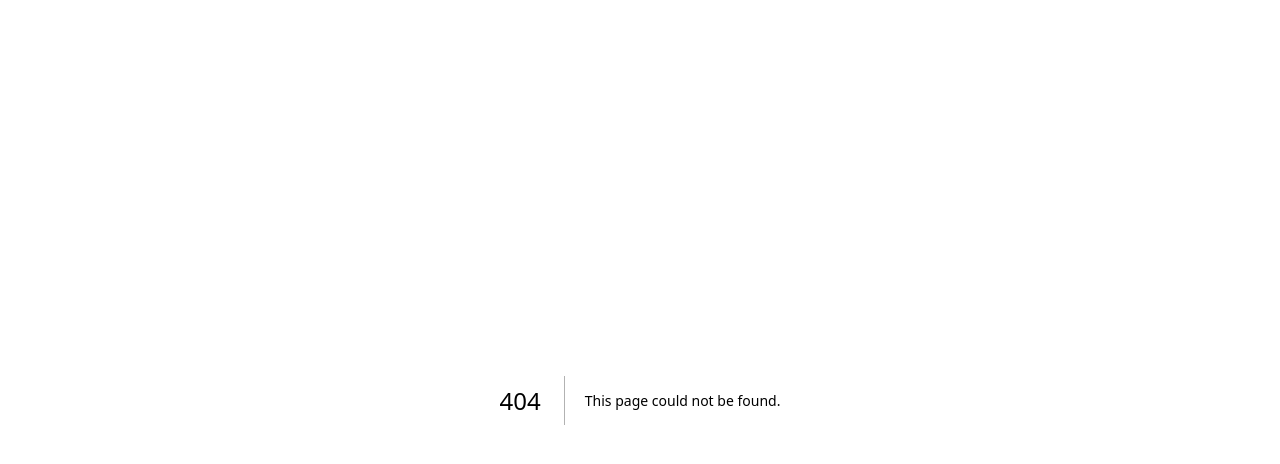
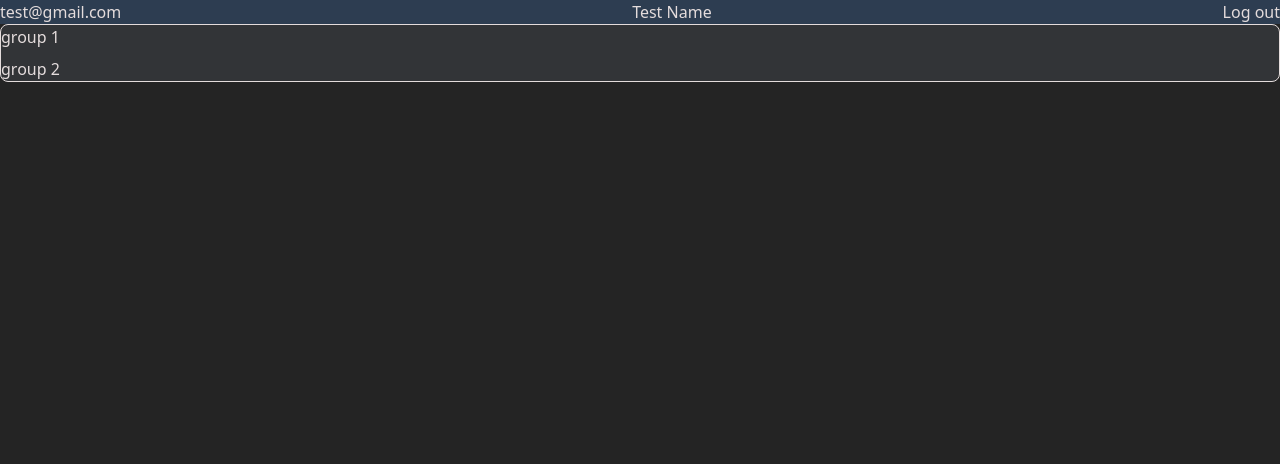
Before and after one commit to awprevite/shared-to-do, a Next.js app: page /user in a window 1280 px wide. Before the commit this address had no page. Shown: the top 464 px of the page. Built offline with nearby package versions, Linux system fonts and the light colour scheme.

Commit message:
Beginning front-end

```diff
--- /dev/null
+++ b/src/app/components/Header.tsx
@@ -0,0 +1,17 @@
+'user client';
+
+type HeaderProps = {
+  email: string;
+  groupName: string;
+}
+
+export default function Header ( {email, groupName}: HeaderProps) {
+
+  return(
+    <div className='flex w-full justify-between bg-blue-400/20'>
+      <p>{email}</p>
+      <p>{groupName}</p>
+      <button>Log out</button>
+    </div>
+  )
+}
--- /dev/null
+++ b/src/app/components/List.tsx
@@ -0,0 +1,25 @@
+'use client';
+
+type ListProps<T> = {
+  items: T[];
+  renderItems: (item: T, index: number) => React.ReactNode;
+  emptyMessage: string;
+}
+
+export default function List<T>({items, renderItems, emptyMessage}: ListProps<T>){
+
+  return (
+    <div className='flex flex-col justify-center gap-2 bg-gray-500/20 rounded-lg border border-solid border-[var(--fg-color)]'>
+
+      {items.length === 0 ? (
+        <p>{emptyMessage}</p>
+      ) : (
+        items.map((item, index) => (
+          <div key={index} className='flex justify-start'>
+            {renderItems(item, index)}
+          </div>
+        ))
+      )}
+    </div>
+  )
+}
--- /dev/null
+++ b/src/app/user/page.tsx
@@ -0,0 +1,13 @@
+'use client';
+import Header from '../components/Header'
+import List from '../components/List'
+
+export default function User() {
+
+  return (
+    <>
+      <Header email='test@gmail.com' groupName='Test Name'/>
+      <List items={['group 1', 'group 2']} renderItems={(name) => <p>{name}</p>} emptyMessage='No items' />
+    </>
+  )
+}
```
